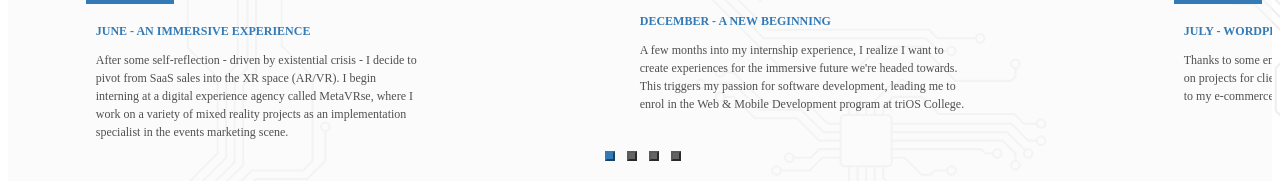
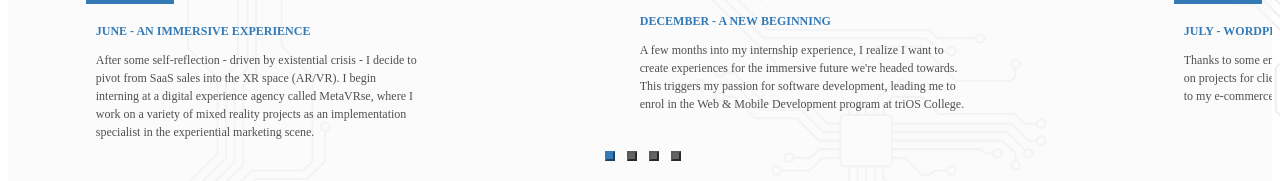
Before and after one commit to ThatChocolateGuy/nem-codes-nuxt, a Nuxt app: page /About in a window 1280 px wide. Shown: the part 771-952 px from the top of the page. Built offline with nearby package versions, Linux system fonts and the light colour scheme; some icons are missing.

Commit message:
update tags

```diff
--- a/assets/config.js
+++ b/assets/config.js
@@ -2,7 +2,7 @@ const config = {
   title: 'nem.codes',
   description: 'Evoking Emotion with Code',
   keywords:
-    'thatxrguy, xrguy, nem.codes, xr, vr, ar, mixed reality, virtual reality, augmented reality, spatial computing, nem, nemo, developer, code, software, apps, application, web, mobile, dev, thatchocolateguy, github, full stack, full-stack, front-end, front end, developer, development, web developer, web development, full stack developer, full-stack developer, .NET, .NET developer',
+    'nem.codes, thatxrguy, xrguy, xr, vr, ar, xr, mixed reality, virtual reality, augmented reality, spatial computing, nem, nemo, software engineer, engineer, code, software, app, apps, application, applications, web, mobile, dev, thatchocolateguy, github, full stack, full-stack, front-end, front end, developer, development, web developer, web development, full stack developer, full-stack developer, full stack engineer, full-stack engineer, .NET, .NET developer, app development, application development, software development, software engineering',
   url: 'https://nem.codes/',
   // google_analytics: "UA-135143182-1",
   repo: 'http://github.com/ThatChocolateGuy',
@@ -41,7 +41,7 @@ const config = {
       month: 'June',
       title: 'An Immersive Experience',
       blurb:
-        'After some self-reflection - driven by existential crisis - I decide to pivot from SaaS sales into the XR space (AR/VR). I begin interning at a digital experience agency called MetaVRse, where I work on a variety of mixed reality projects as an implementation specialist in the events marketing scene.',
+        'After some self-reflection - driven by existential crisis - I decide to pivot from SaaS sales into the XR space (AR/VR). I begin interning at a digital experience agency called MetaVRse, where I work on a variety of mixed reality projects as an implementation specialist in the experiential marketing scene.',
       bgImgSrc: 'metavrse-vr-photobooth.jpeg',
     },
     {
```
